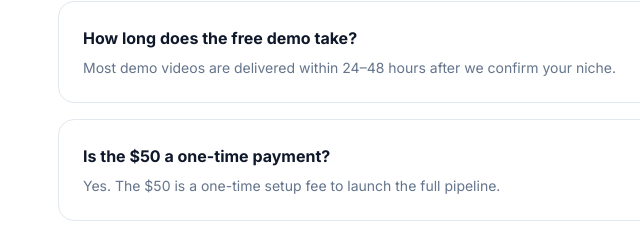
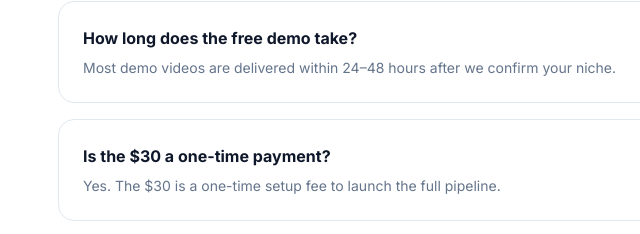
Before and after one commit to DIttoSensei/channel_pilot, a plain HTML site: page index.html in a window 1280 px wide. Shown: the part 3862-4096 px from the top of the page, 198-838 px from the left. Drawn offline with nearby package versions, Linux system fonts and the light colour scheme.

Commit message:
Update index.html

```diff
--- a/index.html
+++ b/index.html
@@ -223,8 +223,8 @@
                     <p class="text-slate-500 text-sm">Most demo videos are delivered within 24–48 hours after we confirm your niche.</p>
                 </div>
                 <div class="border border-slate-200 rounded-2xl p-6 card-hover">
-                    <h3 class="font-bold mb-2">Is the $50 a one-time payment?</h3>
-                    <p class="text-slate-500 text-sm">Yes. The $50 is a one-time setup fee to launch the full pipeline.</p>
+                    <h3 class="font-bold mb-2">Is the $30 a one-time payment?</h3>
+                    <p class="text-slate-500 text-sm">Yes. The $30 is a one-time setup fee to launch the full pipeline.</p>
                 </div>
                 <div class="border border-slate-200 rounded-2xl p-6 card-hover">
                     <h3 class="font-bold mb-2">Can I run more than one channel?</h3>
```
